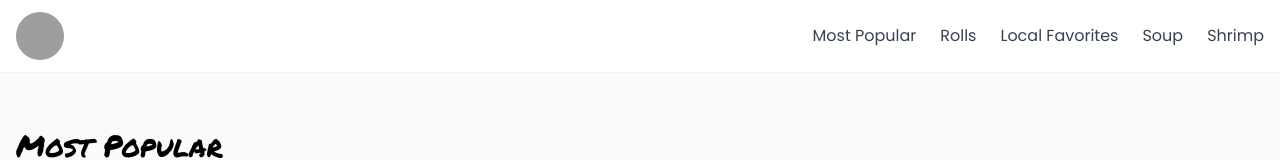
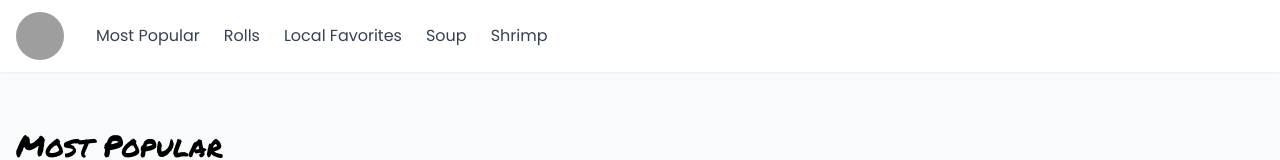
Before and after one commit to lobsterguyslb/landing, a plain HTML site: page index.html in a window 1280 px wide. Shown: the top 160 px of the page. Drawn offline with nearby package versions, Linux system fonts and the light colour scheme; grey boxes are pictures that could not be loaded.

Commit message:
Update left nav.html

```diff
--- a/index.html
+++ b/index.html
@@ -22,7 +22,7 @@
 <body class="bg-gray-50">
     <!-- Header -->
     <header class="bg-white shadow-sm fixed w-full top-0 z-50">
-        <nav class="container mx-auto px-4 py-3 flex justify-between items-center">
+        <nav class="container mx-auto px-4 py-3 flex items-center space-x-8">
             <div class="flex items-center">
                 <img src="https://static.spotapps.co/website_images/ab_websites/117709_website/logo_new_2.png" alt="Logo" class="w-12 h-12 rounded-full">
             </div>
```
